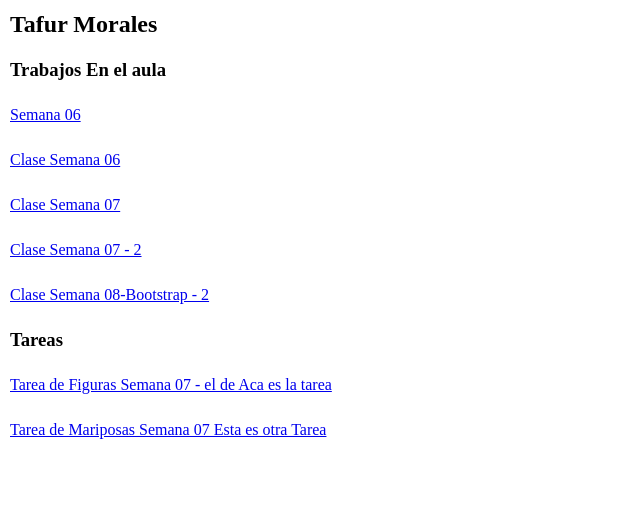
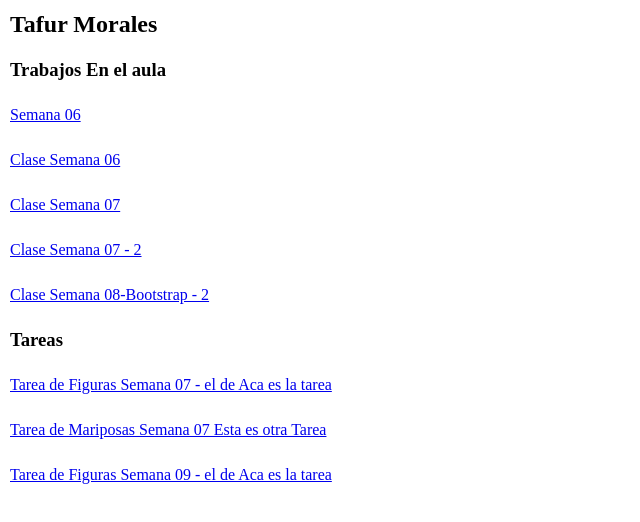
Before and after one commit to TafurMorales/Tafur, a plain HTML site: page index.html in a window 1280 px wide. Shown: the part 38-560 px from the top of the page, without its empty margins (0-640 px from the left). Drawn offline with Linux system fonts and the light colour scheme.

Commit message:
Update index.html

```diff
--- a/index.html
+++ b/index.html
@@ -21,6 +21,7 @@
         <ul>
         <li class="dw"><a href="figuras.html">Tarea de Figuras Semana 07 -  el de Aca es la tarea</a></li>
         <li class="dw"><a href="mariposas.html">Tarea de Mariposas Semana 07  Esta es otra Tarea</a></li>
+        <li class="dw"><a href="contenedores tarea.html">Tarea de Figuras Semana 09 -  el de Aca es la tarea</a></li>
     </ul>
 </body>
 </html>
```
